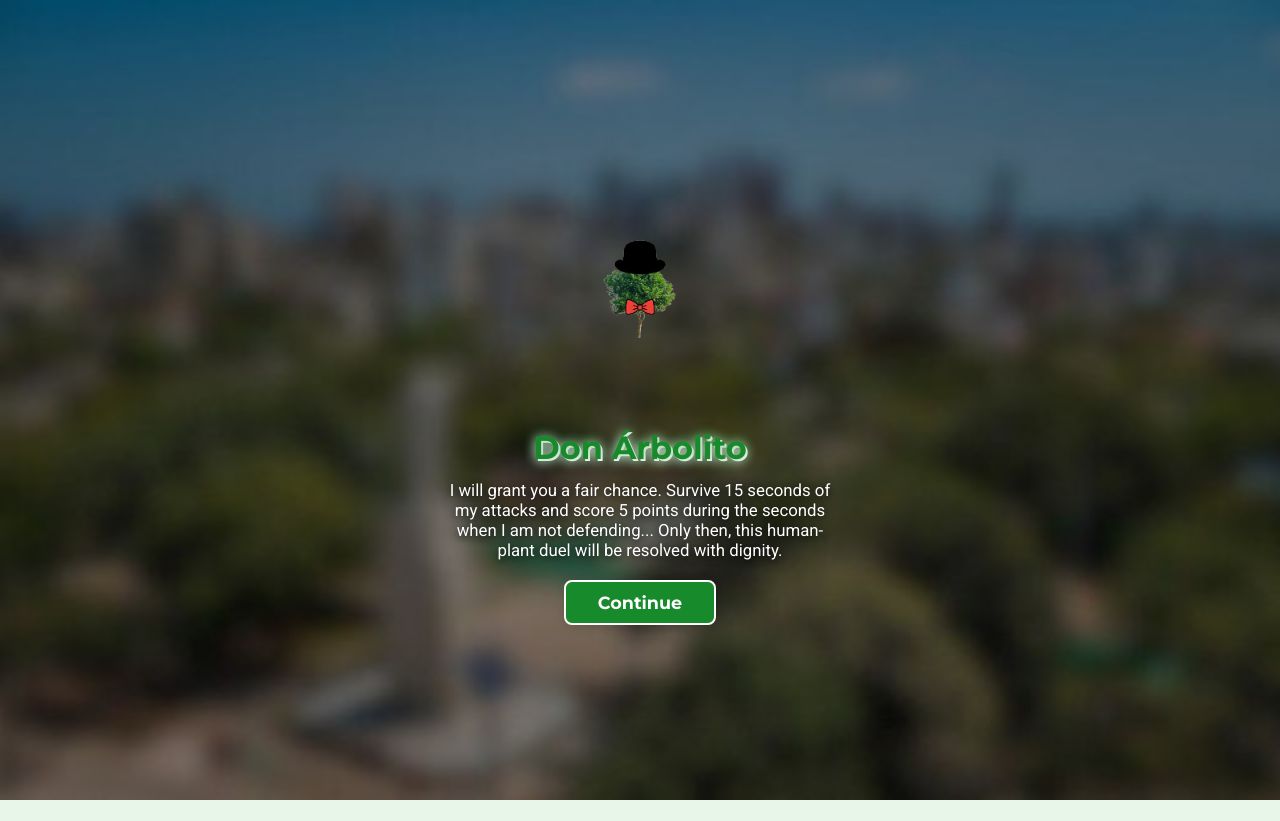
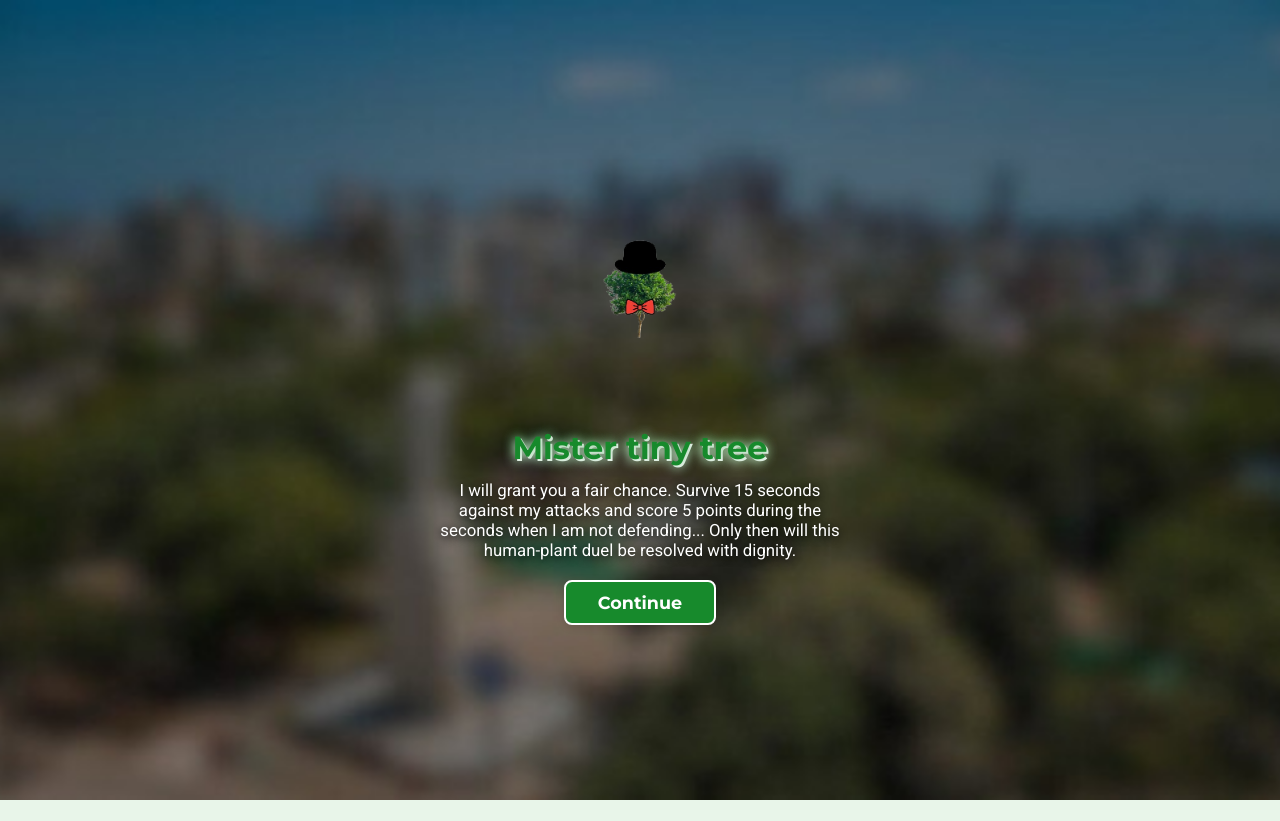
Before and after one commit to Danjua77/Mister-tiny-tree, a plain HTML site: page index.html in a window 1280 px wide. Both pictures are taken after a click on the button "Continue". After the commit the page ends 800 px from the top, so only its background shows below. Drawn offline with Linux system fonts and the light colour scheme.

Commit message:
Update index.html

```diff
--- a/index.html
+++ b/index.html
@@ -2,7 +2,7 @@
 <html lang="en">
 <head>
     <meta charset="UTF-8">
-    <title>Puzzle Game</title>
+    <title>Mister tiny tree Sequence</title>
     <!-- Agrega meta viewport para móviles -->
     <meta name="viewport" content="width=device-width, initial-scale=1, maximum-scale=1, user-scalable=no">
     <link href="https://fonts.googleapis.com/css2?family=Montserrat:wght@700&family=Roboto:wght@400;700&display=swap" rel="stylesheet">
@@ -205,36 +205,17 @@
     </style>
 </head>
 <body>
-    <header>
-        <h1>Puzzle Game</h1>
-        <!-- ...existing code... -->
-    </header>
-    <main>
-        <section>
-            <h2>How to Play</h2>
-            <p>
-                Arrange the pieces to complete the image. Drag and drop each piece to its correct position.
-            </p>
-        </section>
-        <section>
-            <button id="startButton">Start Game</button>
-            <button id="resetButton">Reset</button>
-        </section>
-        <div class="arbol-chan-container" id="arbol-chan-container">
-            <div class="arbol-chan-content">
-                <img src="DonArbolito.png" class="arbol-chan-img" id="arbol-chan-img" alt="Tree-chan" />
-                <div class="arbol-chan-titulo" id="arbol-chan-titulo">Don Árbolito</div>
-                <div class="arbol-chan-texto" id="arbol-chan-texto">
-                    Dear User, I must confess it is regrettable to deny you the clue just like that...<br>
-                    But you will understand that, in your noble quest for the cache, achievements must be earned with honor and elegance.
-                </div>
-                <button class="btn-continuar" id="btn-continuar">Continue</button>
+    <div class="arbol-chan-container" id="arbol-chan-container">
+        <div class="arbol-chan-content">
+            <img src="DonArbolito.png" class="arbol-chan-img" id="arbol-chan-img" alt="Mister tiny tree" />
+            <div class="arbol-chan-titulo" id="arbol-chan-titulo">Mister tiny tree</div>
+            <div class="arbol-chan-texto" id="arbol-chan-texto">
+                Dear user, I must confess it's unfortunate to deny you the clue just like that...<br>
+                But you will understand that, in your noble treasure hunt, achievements must be earned with honor and elegance.
             </div>
+            <button class="btn-continuar" id="btn-continuar">Continue</button>
         </div>
-    </main>
-    <footer>
-        <p>&copy; 2024 Puzzle Game. All rights reserved.</p>
-    </footer>
+    </div>
     <script>
         // Animación de entrada de Don Árbol
         const arbolChanImg = document.getElementById('arbol-chan-img');
@@ -266,7 +247,7 @@
         const btnContinuar = document.getElementById('btn-continuar');
         btnContinuar.addEventListener('click', function() {
             if (arbolChanDialogStep === 0) {
-                arbolChanTexto.innerHTML = "I will grant you a fair chance. Survive 15 seconds of my attacks and score 5 points during the seconds when I am not defending... Only then, this human-plant duel will be resolved with dignity.";
+                arbolChanTexto.innerHTML = "I will grant you a fair chance. Survive 15 seconds against my attacks and score 5 points during the seconds when I am not defending... Only then will this human-plant duel be resolved with dignity.";
                 arbolChanDialogStep = 1;
             } else {
                 // Muestra el canvas y el cuadro azul, pero el juego inicia tras el contador
@@ -276,7 +257,7 @@
     </style>
     <div id="pong-container">
         <!-- Image above the blue box -->
-        <img src="DonArbolito.png" alt="Don Árbol" style="width:28vw;max-width:110px;min-width:60px;margin-bottom:1.2vh;margin-top:calc(2vh - 20px);z-index:2;position:absolute;top:calc(2vh - 17px);left:50%;transform:translateX(-50%);" id="pong-top-img" />
+        <img src="DonArbolito.png" alt="Mister tiny tree" style="width:28vw;max-width:110px;min-width:60px;margin-bottom:1.2vh;margin-top:calc(2vh - 20px);z-index:2;position:absolute;top:calc(2vh - 17px);left:50%;transform:translateX(-50%);" id="pong-top-img" />
         <canvas id="pong-canvas"></canvas>
         <div id="pong-countdown"
             style="position:absolute;top:0;left:0;width:100%;height:100%;display:flex;align-items:center;justify-content:center;z-index:50;pointer-events:none;">
@@ -611,14 +592,14 @@
                             html = `
                                 <div class="arbol-chan-container" id="pong-end" style="position:fixed;top:0;left:0;width:100vw;height:100vh;z-index:10;background:url('Fondo texto.jpg') no-repeat center center;background-size:cover;display:flex;flex-direction:column;justify-content:center;align-items:center;">
                                     <div class="arbol-chan-content" style="background:none;box-shadow:none;">
-                                        <img src="DonArbolito.png" class="arbol-chan-img" alt="Don Árbol" style="opacity:1;transform:none;margin-bottom:0.7rem;" />
-                                        <div class="arbol-chan-titulo" style="color:#178a2c;margin-bottom:0.7rem;">Don Árbolito</div>
+                                        <img src="DonArbolito.png" class="arbol-chan-img" alt="Mister tiny tree" style="opacity:1;transform:none;margin-bottom:0.7rem;" />
+                                        <div class="arbol-chan-titulo" style="color:#178a2c;margin-bottom:0.7rem;">Mister tiny tree</div>
                                         <div class="arbol-chan-texto" style="color:#fff;">
                                             “Excellent performance, noble user!<br>
                                             You have shown courage and precision.”<br><br>
                                             “As promised, I will grant you the clue, which is a photo taken in this park.”<br><br>
-                                            “Find the place, observe carefully... and find the code.”<br>
-                                            And remember: do not give up, neither in this quest nor in your journey.”
+                                            “Look for the place, observe carefully... and find the code.”<br>
+                                            And remember: never give up, not in this quest nor in your journey.”
                                         </div>
                                         <button id="pong-show-clue" class="btn-continuar" style="margin-top:1.2rem;">See clue</button>
                                     </div>
@@ -641,8 +622,8 @@
                         } else {
                             html = `
                                 <div id="pong-end">
-                                    <img src="DonArbolito.png" class="arbol-img" alt="Don Árbol" />
-                                    <h2>How unfortunate...</h2>
+                                    <img src="DonArbolito.png" class="arbol-img" alt="Mister tiny tree" />
+                                    <h2>What bad luck...</h2>
                                     <button id="pong-retry">Continue</button>
                                 </div>
                             `;
```
